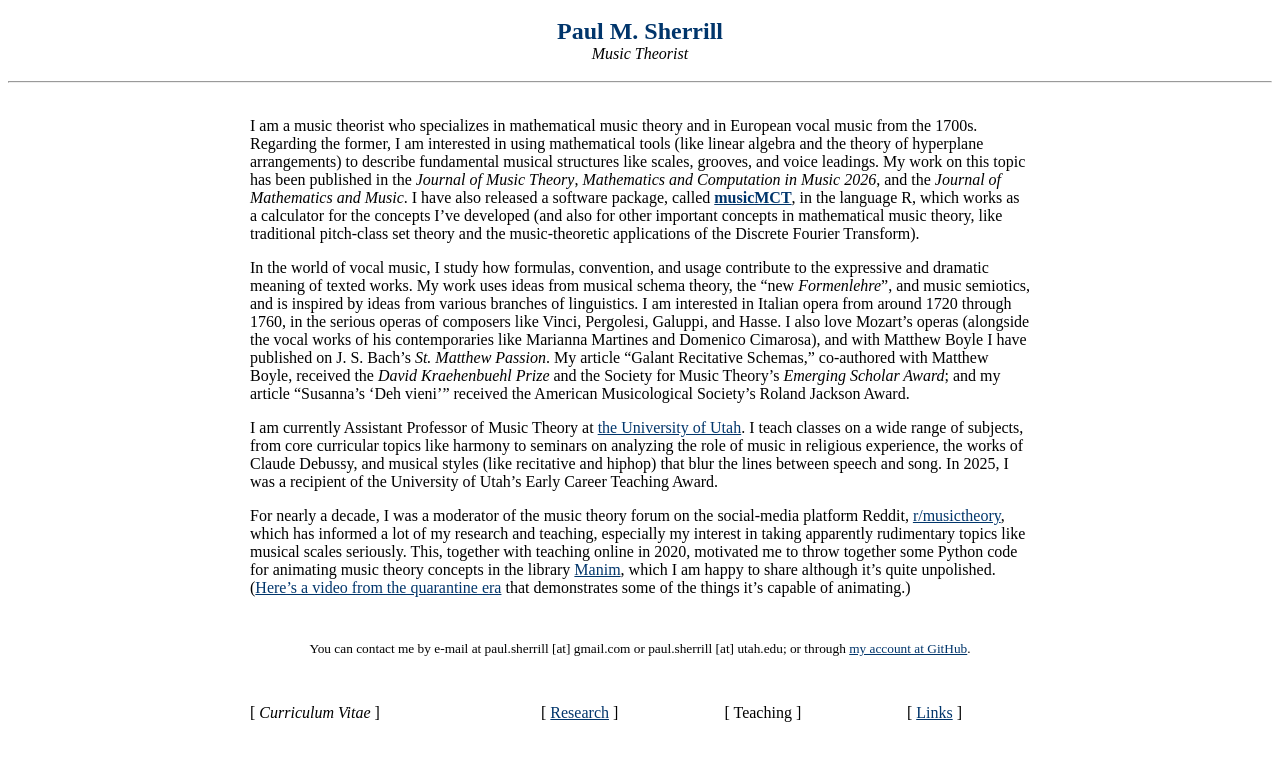
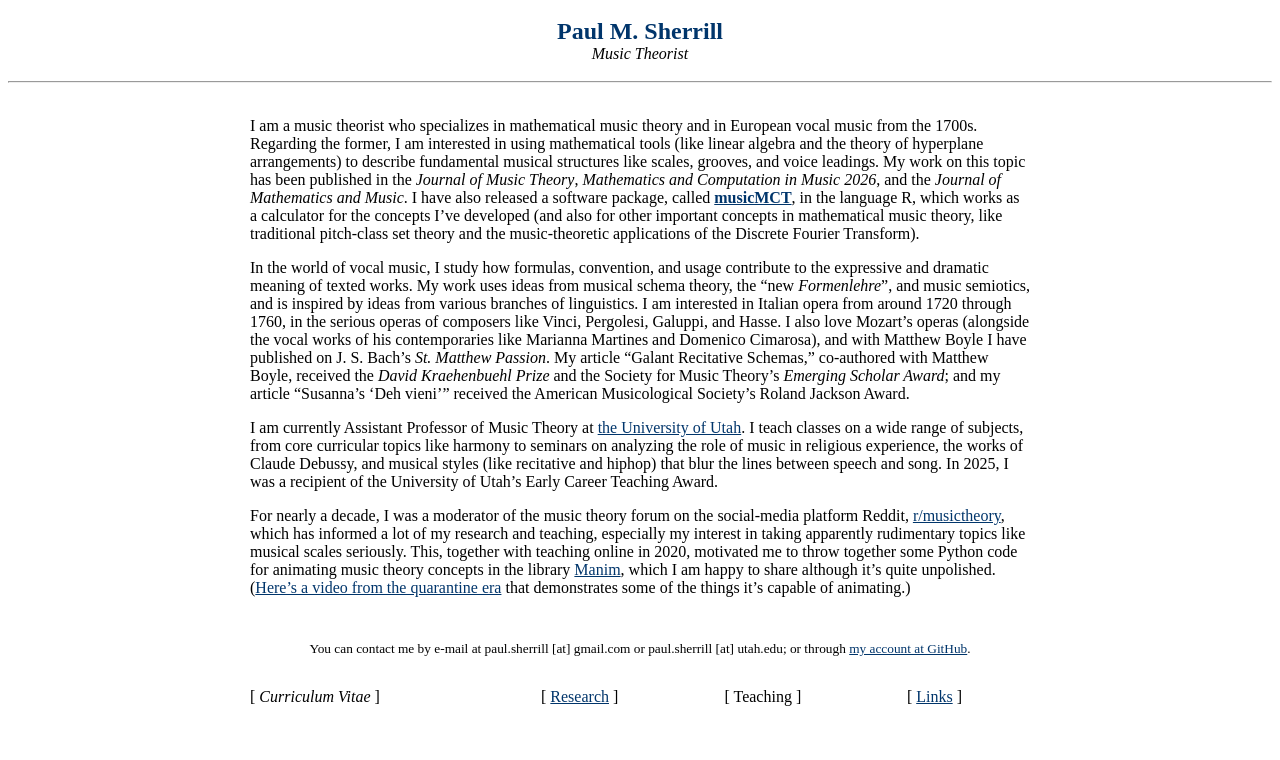
Before and after one commit to satbq/paulsherrill, a plain HTML site: page index.html in a window 1280 px wide. Drawn offline with Linux system fonts and the light colour scheme.

Commit message:
minor fixes

```diff
--- a/index.html
+++ b/index.html
@@ -72,18 +72,18 @@
 		width="800"
 		>
 			<tbody>
-				<tr>
+				<tr >
 					<p align="center">
 					<small>
 					You can contact me by e-mail at paul.sherrill [at] gmail.com or paul.sherrill [at] utah.edu; or through
-					<a href="https://github.com/satbq/" style="color:#00356b">my account at GitHub</a>.</small>
-					</p>
+					<a href="https://github.com/satbq/" style="color:#00356b">my account at GitHub</a>.</small></p>
+
 				</tr>
 				<tr>
-					<td><p> [ <i>Curriculum Vitae</i> ] </p></td>
-					<td><p> [ <a href="research.html" style="color:#00356b">Research</a> ] </p></td>
-					<td><p> [ Teaching ] </p></td>
-					<td><p> [ <a href="links.html" style="color:#00356b">Links</a> ] </p></td>
+					<td> [ <i>Curriculum Vitae</i> ] </td>
+					<td> [ <a href="research.html" style="color:#00356b">Research</a> ] </td>
+					<td> [ Teaching ] </td>
+					<td> [ <a href="links.html" style="color:#00356b">Links</a> ] </td>
 				</tr>
 			</tbody>
         </table>
```
Also changed, not shown: links.html (+3 -3 lines).
